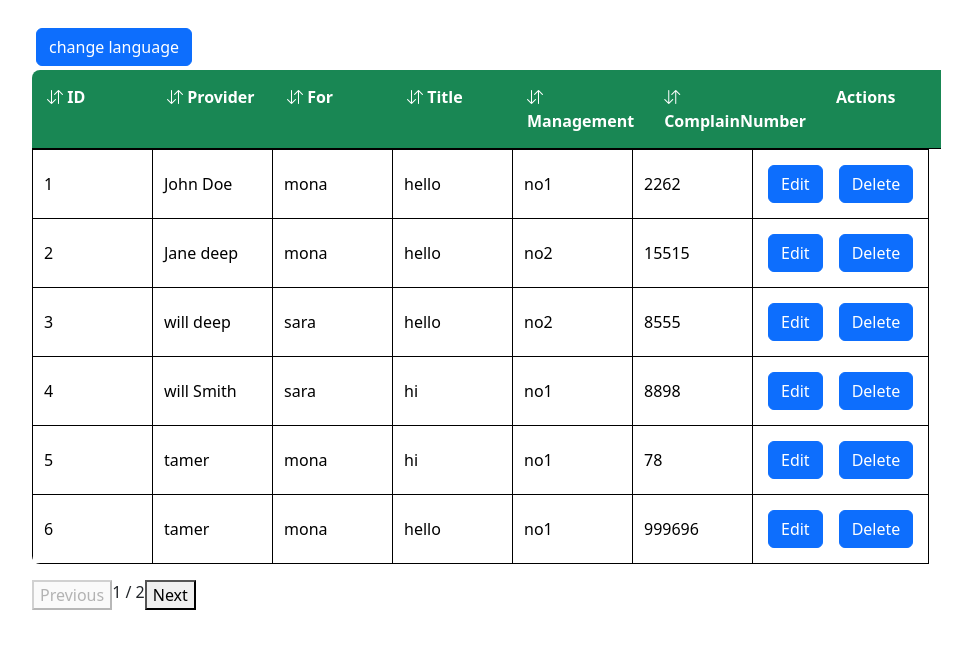
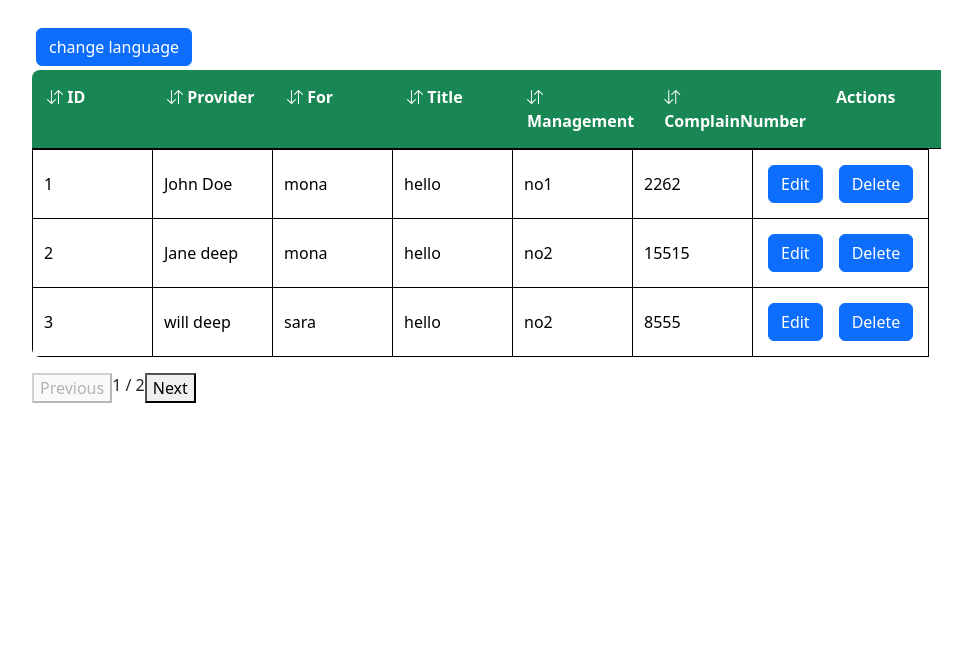
Before and after one commit to ahmedsaad412/CustomerSerivce, an Angular app: page / in a window 1280 px wide. Shown: the top 648 px of the page, without its empty margins (50-1022 px from the left). Built offline with nearby package versions, Linux system fonts and the light colour scheme.

Commit message:
handle sort and pagination

```diff
--- a/src/app/Components/grid-view/grid-view.component.ts
+++ b/src/app/Components/grid-view/grid-view.component.ts
@@ -1,6 +1,7 @@
+import { PaginationService } from './../../core/services/pagination.service';
 import { ITableHeader } from './../../core/models/i-table-header';
 import { ITableData } from './../../core/models/i-table-data';
-import { ChangeDetectorRef, Component, Input } from '@angular/core';
+import { ChangeDetectorRef, Component, Input, OnInit } from '@angular/core';
 import { CommonModule } from '@angular/common';
 import { SortService } from '../../core/services/sort.service';
 import { TableHeaderComponent } from '../table-header/table-header.component';
@@ -15,21 +16,29 @@ import { Ticket } from '../../core/models/ticket';
   templateUrl: './grid-view.component.html',
   styleUrl: './grid-view.component.css'
 })
-export class GridViewComponent {
-constructor(private c: ChangeDetectorRef){
+export class GridViewComponent implements OnInit {
+constructor(private c: ChangeDetectorRef ,private paginatedData :PaginationService ,private sort :SortService){
 
 }
+  ngOnInit(): void {
+    this.tickets= this.paginatedData.paginateDate(1,this.tableData)
+  }
+
 @Input() tableData :ITableData | any  ;
 tickets :Ticket[] |any
 language :boolean =true;
-
+sortByThisHeader :ITableHeader |any
 
 ChangeLanguage(){
   this.tableData.language = !this.tableData.language;
   this.language =this.tableData.language
 }
-handlePaginatedData(paginatedData: Ticket[]) {
-this.tickets=paginatedData;
+handlePaginatedData(page_number:number) {
+this.tickets= this.paginatedData.paginateDate(page_number,this.tableData)
 this.c.detectChanges();
 }
+handelSortHeader(header:any){
+  this.sortByThisHeader=header;
+  this.tickets= this.sort.sortColumn(this.sortByThisHeader ,this.tableData);
 }
+}
--- a/src/app/Components/pagination/pagination.component.html
+++ b/src/app/Components/pagination/pagination.component.html
@@ -1,5 +1,5 @@
 <div class="pagination">
-  <button (click)="paginatedData()" (click)="previousPage()" [disabled]="currentPage === 1">Previous</button>
+  <button (click)="previousPage()" [disabled]="currentPage === 1">Previous</button>
   <span>{{ currentPage }} / {{ totalPages }}</span>
-  <button (click)="nextPage()"(click)="paginatedData()" [disabled]="currentPage === totalPages">Next</button>
+  <button (click)="nextPage()" [disabled]="currentPage === totalPages">Next</button>
 </div>
--- a/src/app/Components/pagination/pagination.component.ts
+++ b/src/app/Components/pagination/pagination.component.ts
@@ -10,7 +10,7 @@ import { ITableData } from '../../core/models/i-table-data';
 })
 export class PaginationComponent implements OnInit {
   @Input() data: ITableData |any;
-  @Output() sendData: EventEmitter<any> = new EventEmitter<any>();
+  @Output() sendData: EventEmitter<any> = new EventEmitter<number>();
   currentPage: number = 1;
   pageSize: number = 10;
   totalPages:number =0;
@@ -20,26 +20,20 @@ export class PaginationComponent implements OnInit {
       this.pageSize=this.data.pagination.pageSize;
       this.totalPages = Math.ceil(this.data.data.length / this.pageSize);
       this.currentPage = 1;
-      this.paginatedData();
   }
 
- paginatedData() {
-  const startIndex = (this.currentPage - 1) * this.pageSize;
-  const paginated = this.data.data.slice(startIndex, startIndex + this.pageSize);
-  this.sendData.emit(paginated)
-}
 
 nextPage() {
   if (this.currentPage < this.totalPages) {
     this.currentPage++;
-    this.paginatedData();
+    this.sendData.emit(this.currentPage)
   }
 }
 
 previousPage() {
   if (this.currentPage > 1) {
     this.currentPage--;
-    this.paginatedData();
+    this.sendData.emit(this.currentPage)
   }
 }
 }
--- a/src/app/Components/table-body/table-body.component.html
+++ b/src/app/Components/table-body/table-body.component.html
@@ -1,4 +1,5 @@
-<tr *ngFor="let item of tableData.data ;let i = index">
+<tr *ngFor="let item of paginatedData ;let i = index">
+<!-- <tr *ngFor="let item of tableData.data ;let i = index"> -->
   <ng-container *ngFor="let header of tableData.headers" >
   <ng-container >
     <td *ngIf="header.text !== 'Actions'">
--- a/src/app/Components/table-header/table-header.component.ts
+++ b/src/app/Components/table-header/table-header.component.ts
@@ -1,5 +1,5 @@
-import { CommonModule } from '@angular/common';
-import { Component, Input } from '@angular/core';
+import { CommonModule, JsonPipe } from '@angular/common';
+import { Component, EventEmitter, Input, Output, output } from '@angular/core';
 import { ITableHeader } from '../../core/models/i-table-header';
 import { ITableData } from '../../core/models/i-table-data';
 import { SortService } from '../../core/services/sort.service';
@@ -15,9 +15,13 @@ export class TableHeaderComponent {
   constructor(private sortService :SortService){}
 @Input () tabledata :ITableData |any
 @Input () language :boolean =true
+@Output() sendHeader: EventEmitter<any> = new EventEmitter<number>();
 sortDirection : any
 sortColumn(header :ITableHeader){
-  this.sortService.sortColumn(header ,this.tabledata);
+  console.log('header at header component' +JSON.stringify(header));
+
+  this.sendHeader.emit(header)
+  //this.sortService.sortColumn(header ,this.tabledata);
   this.sortDirection=header.sortDirection
 }
 }
--- a/src/app/app.component.ts
+++ b/src/app/app.component.ts
@@ -29,7 +29,7 @@ export class AppComponent {
       { id: 5, provider: 'tamer ', for :'mona',title:'hi' ,management :'no1', complainnumber:78},
       { id: 6, provider: 'tamer ', for :'mona',title:'hello' ,management :'no1', complainnumber:999696},
     ],
-    pagination: { pageSize: 5, currentPage: 1 },
+    pagination: { pageSize: 3, currentPage: 1 },
     sort: { sortBy: 'name', sortDirection: 'asc' },
     actions: [
       { type: 'edit', label: 'Edit' },
--- /dev/null
+++ b/src/app/core/services/pagination.service.ts
@@ -0,0 +1,15 @@
+import { Injectable } from '@angular/core';
+
+@Injectable({
+  providedIn: 'root'
+})
+export class PaginationService {
+
+  constructor() { }
+pageNum : number =1
+  paginateDate(page_number :number ,tableData :any){
+    const startIndex = (page_number - 1) * tableData.pagination.pageSize;
+    this.pageNum = page_number
+    return tableData.data.slice(startIndex, startIndex + tableData.pagination.pageSize);
+  }
+}
--- a/src/app/core/services/sort.service.ts
+++ b/src/app/core/services/sort.service.ts
@@ -1,31 +1,33 @@
 import { Injectable } from '@angular/core';
 import { ITableHeader } from '../models/i-table-header';
 import { ITableData } from '../models/i-table-data';
+import { PaginationService } from './pagination.service';
 
 @Injectable({
   providedIn: 'root'
 })
 export class SortService {
 tableData :ITableData |any
-  constructor() { }
-  sortColumn(header: ITableHeader ,data :any) {
+  constructor(private pagination :PaginationService) { }
+  sortColumn(header: ITableHeader ,data :ITableData) {
     this.tableData=data;
     header.sortDirection = header.sortDirection === 'asc' ? 'desc' : 'asc';
     this.tableData.sort = {
       sortBy: header.text.toLowerCase(),
       sortDirection: header.sortDirection
     };
-
     this.sortData();
+    return this.pagination.paginateDate(this.pagination.pageNum,this.tableData)
   }
 
   private sortData() {
     const sortBy = this.tableData.sort.sortBy;
     const sortDirection = this.tableData.sort.sortDirection === 'asc' ? 1 : -1;
-
-    this.tableData.data.sort((a: { [x: string]: number; }, b: { [x: string]: number; }) => {
-      if (a[sortBy] < b[sortBy]) return -sortDirection;
-      if (a[sortBy] > b[sortBy]) return sortDirection;
+    this.tableData.data.sort((object1:any, object2: any) => {
+      console.log('object1' + JSON.stringify(object1));
+      console.log('object2' + JSON.stringify(object2));
+      if (object1[sortBy] < object2[sortBy]) return -sortDirection;
+      if (object1[sortBy] > object2[sortBy]) return sortDirection;
       return 0;
     });
   }
```
Also changed, not shown: src/app/Components/grid-view/grid-view.component.html (+1 -106 lines).
